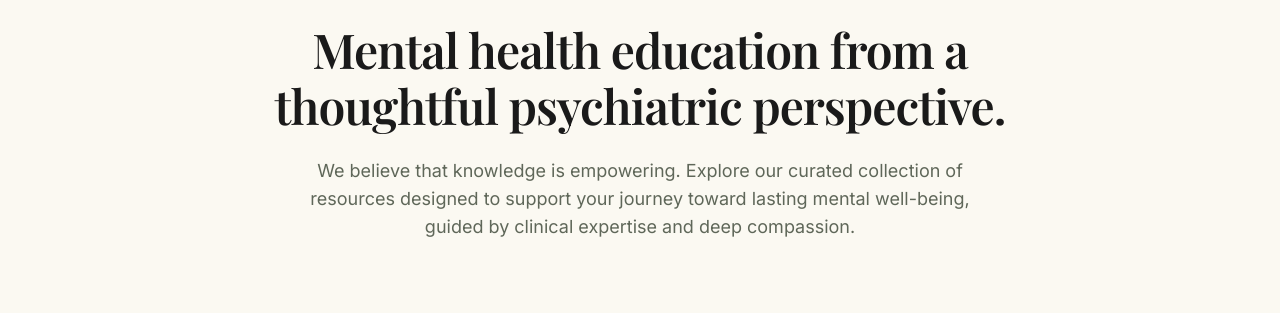
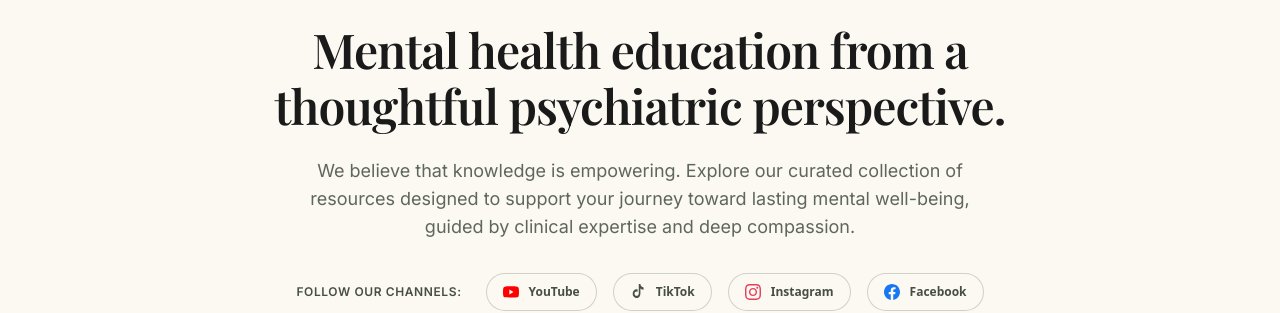
Before and after one commit to mayberryk/ischys-mental-wellness, a website: page mental_health_learning_center/code.html in a window 1280 px wide. Shown: the part 156-469 px from the top of the page. Drawn offline with nearby package versions, Linux system fonts and the light colour scheme.

Commit message:
Add social media channels bar to Resources page

```diff
--- a/mental_health_learning_center/code.html
+++ b/mental_health_learning_center/code.html
@@ -147,6 +147,35 @@
 <p class="font-body-lg text-body-lg text-sage-muted max-w-2xl mx-auto">
                     We believe that knowledge is empowering. Explore our curated collection of resources designed to support your journey toward lasting mental well-being, guided by clinical expertise and deep compassion.
                 </p>
+
+<!-- Social Channels Bar -->
+<div class="mt-8 flex flex-wrap items-center justify-center gap-3 md:gap-4">
+<span class="font-label-md text-xs text-primary font-semibold uppercase tracking-wider block w-full md:w-auto mb-1 md:mb-0 mr-2">Follow Our Channels:</span>
+
+<!-- YouTube -->
+<a href="#" target="_blank" rel="noopener noreferrer" class="inline-flex items-center gap-2.5 bg-surface-bright border border-outline-variant/80 px-4 py-2.5 rounded-full text-xs font-semibold text-primary hover:bg-primary hover:text-on-primary hover:border-primary transition-all duration-300 shadow-2xs group">
+<svg class="w-4 h-4 fill-current text-[#FF0000] group-hover:text-on-primary transition-colors" viewBox="0 0 24 24"><path d="M23.498 6.186a3.016 3.016 0 00-2.122-2.136C19.505 3.545 12 3.545 12 3.545s-7.505 0-9.377.505A3.017 3.017 0 00.502 6.186C0 8.07 0 12 0 12s0 3.93.502 5.814a3.016 3.016 0 002.122 2.136c1.871.505 9.376.505 9.376.505s7.505 0 9.377-.505a3.015 3.015 0 002.122-2.136C24 15.93 24 12 24 12s0-3.93-.502-5.814zM9.545 15.568V8.432L15.818 12l-6.273 3.568z"/></svg>
+<span>YouTube</span>
+</a>
+
+<!-- TikTok -->
+<a href="#" target="_blank" rel="noopener noreferrer" class="inline-flex items-center gap-2.5 bg-surface-bright border border-outline-variant/80 px-4 py-2.5 rounded-full text-xs font-semibold text-primary hover:bg-primary hover:text-on-primary hover:border-primary transition-all duration-300 shadow-2xs group">
+<svg class="w-4 h-4 fill-current text-primary group-hover:text-on-primary transition-colors" viewBox="0 0 24 24"><path d="M12.525 0h3.08c.024 1.343.469 2.502 1.336 3.477.866.974 1.993 1.545 3.38 1.71v3.31a8.03 8.03 0 01-3.328-.73 6.946 6.946 0 01-1.388-.865v7.26c0 1.832-.505 3.432-1.516 4.8-1.011 1.368-2.38 2.053-4.108 2.053-1.637 0-3.037-.638-4.2-1.914C4.564 17.876 3.98 16.32 3.98 14.47c0-1.85.584-3.407 1.752-4.67 1.168-1.264 2.568-1.896 4.205-1.896.48 0 .978.064 1.494.192v3.36a3.869 3.869 0 00-1.494-.288c-.91 0-1.677.312-2.302.936-.625.624-.937 1.392-.937 2.304 0 .912.312 1.68.937 2.304.625.624 1.392.936 2.302.936.912 0 1.68-.312 2.304-.936.624-.624.936-1.392.936-2.304V0z"/></svg>
+<span>TikTok</span>
+</a>
+
+<!-- Instagram -->
+<a href="#" target="_blank" rel="noopener noreferrer" class="inline-flex items-center gap-2.5 bg-surface-bright border border-outline-variant/80 px-4 py-2.5 rounded-full text-xs font-semibold text-primary hover:bg-primary hover:text-on-primary hover:border-primary transition-all duration-300 shadow-2xs group">
+<svg class="w-4 h-4 fill-current text-[#E4405F] group-hover:text-on-primary transition-colors" viewBox="0 0 24 24"><path d="M12 2.163c3.204 0 3.584.012 4.85.07 3.252.148 4.771 1.691 4.919 4.919.058 1.265.069 1.645.069 4.849 0 3.205-.012 3.584-.069 4.849-.149 3.225-1.664 4.771-4.919 4.919-1.266.058-1.644.07-4.85.07-3.204 0-3.584-.012-4.849-.07-3.26-.149-4.771-1.699-4.919-4.92-.058-1.265-.07-1.644-.07-4.849 0-3.204.013-3.583.07-4.849.149-3.227 1.664-4.771 4.919-4.919 1.266-.057 1.645-.069 4.849-.069zm0-2.163c-3.259 0-3.667.014-4.947.072-4.358.2-6.78 2.618-6.98 6.98-.059 1.281-.073 1.689-.073 4.948 0 3.259.014 3.668.072 4.948.2 4.358 2.618 6.78 6.98 6.98 1.281.058 1.689.072 4.948.072 3.259 0 3.668-.014 4.948-.072 4.354-.2 6.782-2.618 6.979-6.98.059-1.28.073-1.689.073-4.948 0-3.259-.014-3.667-.072-4.947-.196-4.354-2.617-6.78-6.979-6.98-1.281-.059-1.69-.073-4.949-.073zm0 5.838c-3.403 0-6.162 2.759-6.162 6.162s2.759 6.163 6.162 6.163 6.162-2.759 6.162-6.163c0-3.403-2.759-6.162-6.162-6.162zm0 10.162c-2.209 0-4-1.79-4-4 0-2.209 1.791-4 4-4s4 1.791 4 4c0 2.21-1.791 4-4 4zm6.406-11.845c-.796 0-1.441.645-1.441 1.44s.645 1.44 1.441 1.44c.795 0 1.439-.645 1.439-1.44s-.644-1.44-1.439-1.44z"/></svg>
+<span>Instagram</span>
+</a>
+
+<!-- Facebook -->
+<a href="#" target="_blank" rel="noopener noreferrer" class="inline-flex items-center gap-2.5 bg-surface-bright border border-outline-variant/80 px-4 py-2.5 rounded-full text-xs font-semibold text-primary hover:bg-primary hover:text-on-primary hover:border-primary transition-all duration-300 shadow-2xs group">
+<svg class="w-4 h-4 fill-current text-[#1877F2] group-hover:text-on-primary transition-colors" viewBox="0 0 24 24"><path d="M24 12.073c0-6.627-5.373-12-12-12s-12 5.373-12 12c0 5.99 4.388 10.954 10.125 11.854v-8.385H7.078v-3.47h3.047V9.43c0-3.007 1.792-4.669 4.533-4.669 1.312 0 2.686.235 2.686.235v2.953H15.83c-1.491 0-1.956.925-1.956 1.874v2.25h3.328l-.532 3.47h-2.796v8.385C19.612 23.027 24 18.062 24 12.073z"/></svg>
+<span>Facebook</span>
+</a>
+</div>
 </div>
 </section>
 <!-- Resource Categories -->
```
